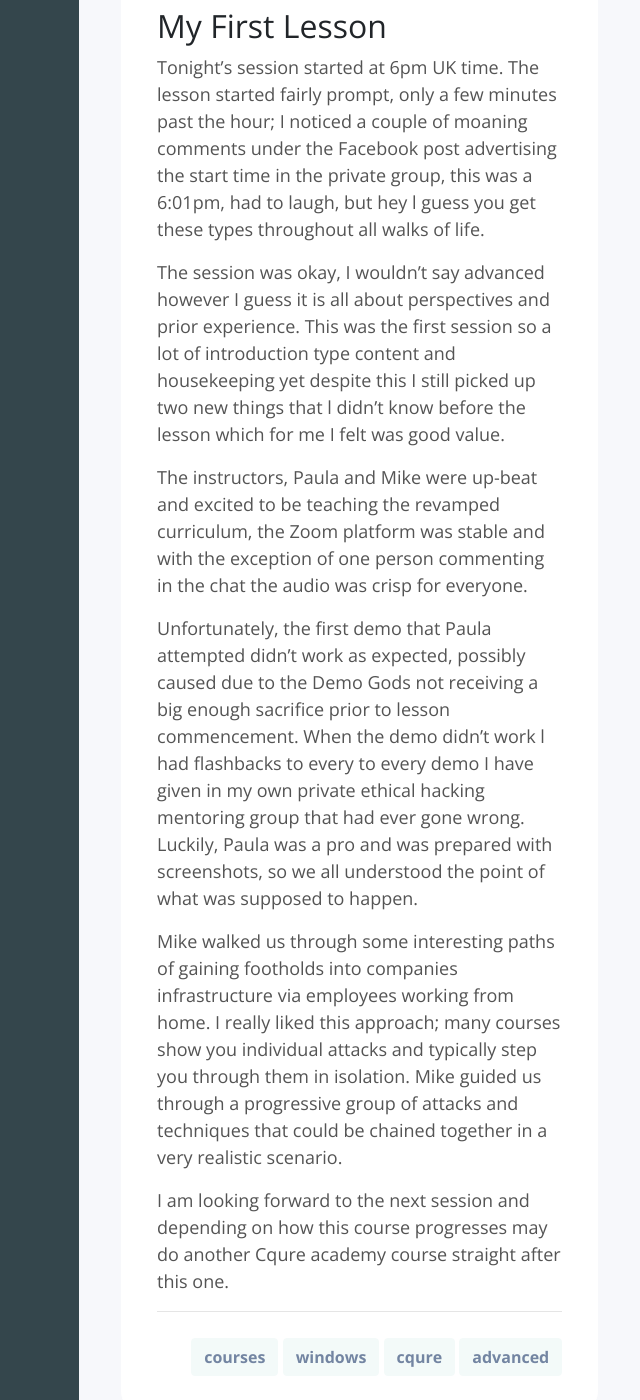
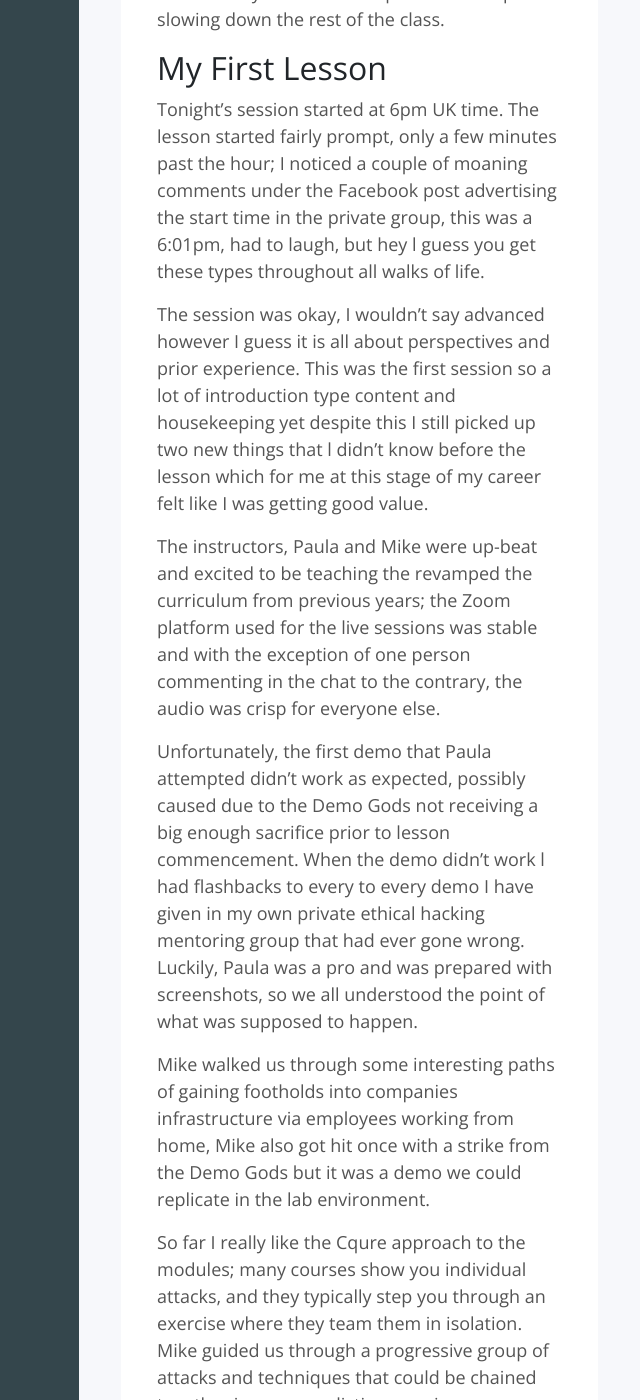
Before and after one commit to cleverberry/evilsaint, a Jekyll site: the page built from _posts/2020-11-24-cqure-academy-advanced-windows-security-course-2021.md, in a window 1280 px wide and 1400 px high, scrolled down 2737 px. Shown: the whole window, without its empty margins (358-998 px from the left). Built offline with Jekyll 4.4.1, drawn with Linux system fonts in a browser that asks for light colours; nearby versions of some CDN libraries; a style sheet for code colours, icons or effects is not loaded; some of the changed text lies outside the part shown.

Commit message:
Update article

```diff
--- a/_posts/2020-11-24-cqure-academy-advanced-windows-security-course-2021.md
+++ b/_posts/2020-11-24-cqure-academy-advanced-windows-security-course-2021.md
@@ -66,12 +66,14 @@ Before each video lesson, pre-requisite reading material is provided via the Thi
 
 Tonight's session started at 6pm UK time. The lesson started fairly prompt, only a few minutes past the hour; I noticed a couple of moaning comments under the Facebook post advertising the start time in the private group, this was a 6:01pm, had to laugh, but hey l guess you get these types throughout all walks of life.
 
-The session was okay, I wouldn’t say advanced however I guess it is all about perspectives and prior experience. This was the first session so a lot of introduction type content and housekeeping yet despite this I still picked up two new things that l didn’t know before the lesson which for me I felt was good value.
+The session was okay, I wouldn’t say advanced however I guess it is all about perspectives and prior experience. This was the first session so a lot of introduction type content and housekeeping yet despite this I still picked up two new things that l didn’t know before the lesson which for me at this stage of my career felt like I was getting good value.
 
-The instructors, Paula and Mike were up-beat and excited to be teaching the revamped curriculum, the Zoom platform was stable and with the exception of one person commenting in the chat the audio was crisp for everyone.
+The instructors, Paula and Mike were up-beat and excited to be teaching the revamped the curriculum from previous years; the Zoom platform used for the live sessions was stable and with the exception of one person commenting in the chat to the contrary, the audio was crisp for everyone else.
 
 Unfortunately, the first demo that Paula attempted didn’t work as expected, possibly caused due to the Demo Gods not receiving a big enough sacrifice prior to lesson commencement. When the demo didn’t work l had flashbacks to every to every demo I have given in my own private ethical hacking mentoring group that had ever gone wrong. Luckily, Paula was a pro and was prepared with screenshots, so we all understood the point of what was supposed to happen.
 
-Mike walked us through some interesting paths of gaining footholds into companies infrastructure via employees working from home.  I really liked this approach; many courses show you individual attacks and typically step you through them in isolation. Mike guided us through a progressive group of attacks and techniques that could be chained together in a very realistic scenario.
+Mike walked us through some interesting paths of gaining footholds into companies infrastructure via employees working from home, Mike also got hit once with a strike from the Demo Gods but it was a demo we could replicate in the lab environment.
+
+So far I really like the Cqure approach to the modules; many courses show you individual attacks, and they typically step you through an exercise where they team  them in isolation. Mike guided us through a progressive group of attacks and techniques that could be chained together in a very realistic scenario.
 
 I am looking forward to the next session and depending on how this course progresses may do another Cqure academy course straight after this one.
```
Also changed, not shown: other parts of _posts/2020-11-24-cqure-academy-advanced-windows-security-course-2021.md (+1 -1 lines).
